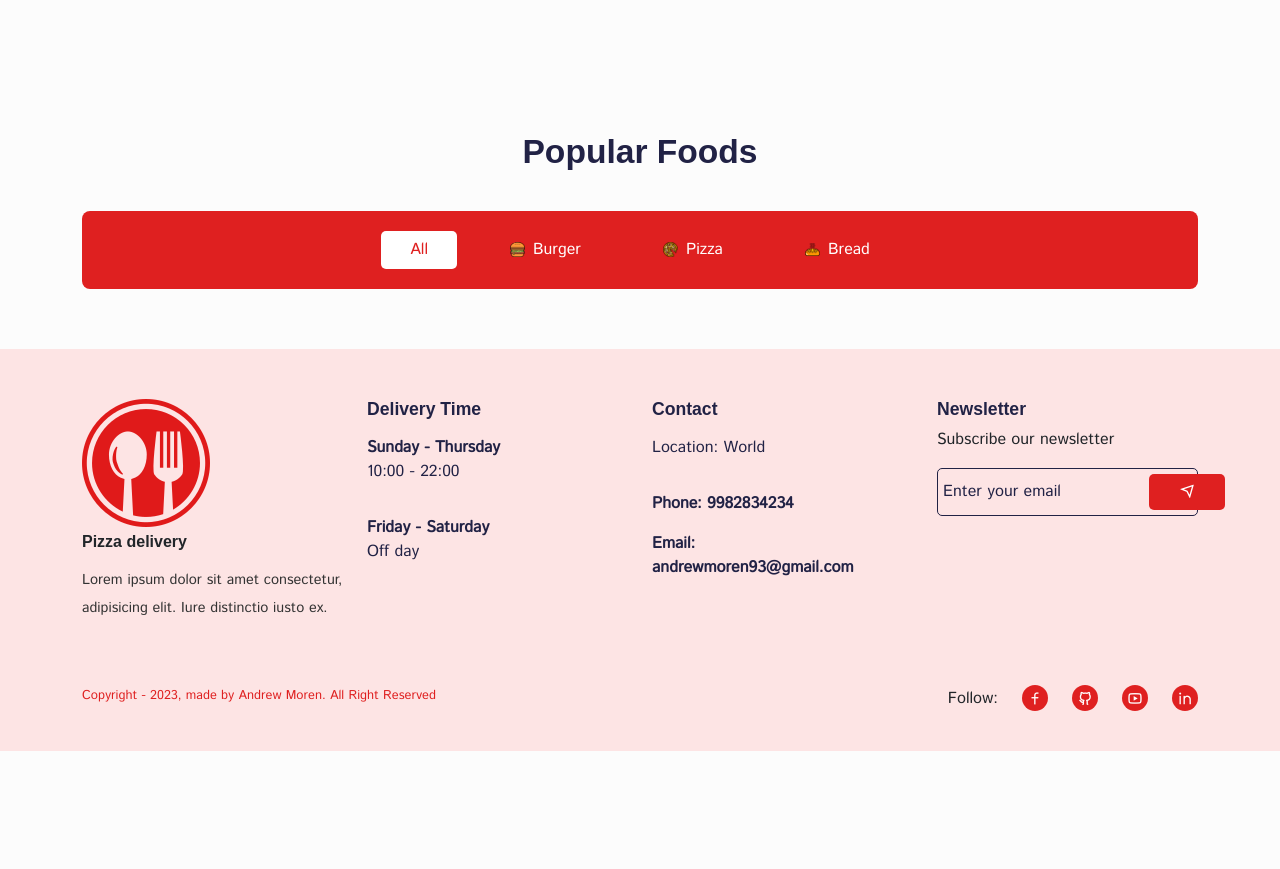
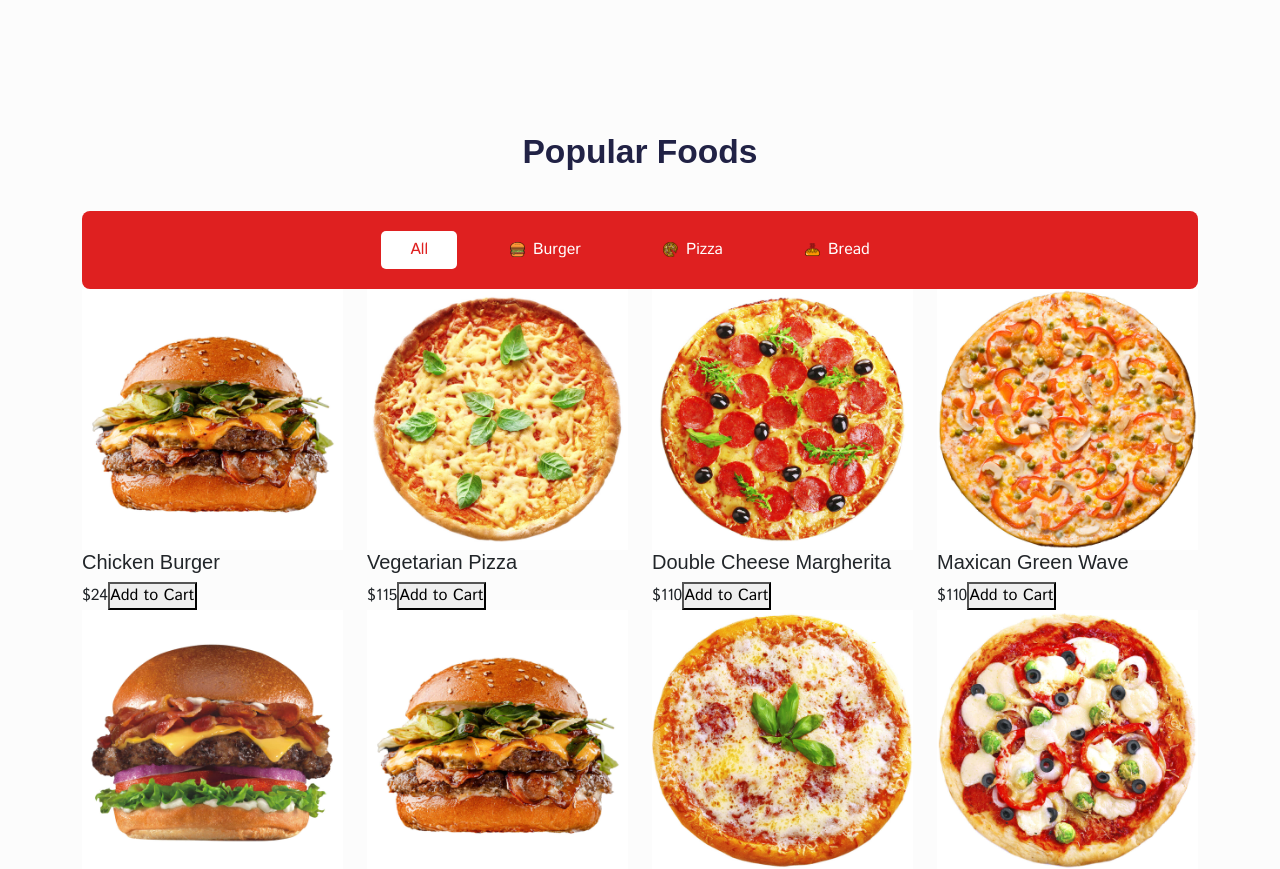
Before and after one commit to Andrewmoren/e_commerce_pizza, a React (Create React App) app: page /home in a window 1280 px wide. Shown: the part 1460-2329 px from the top of the page. Before the commit the page ends 2211 px from the top, so only its background shows below. Built offline with nearby package versions, Linux system fonts and the light colour scheme; a web font is replaced by a local one.

Commit message:
add productCard component

```diff
--- a/src/components/UI/product-card/ProductCard.jsx
+++ b/src/components/UI/product-card/ProductCard.jsx
@@ -6,19 +6,20 @@ import { Link } from "react-router-dom";
 
 import "../../../styles/product-card.css";
 
-const ProductCard = () => {
+const ProductCard = (props) => {
+  const { id, title, image01, price } = props.item;
   return (
     <div className="product__item">
       <div className="product__img">
-        <img src={productImg} alt="product__image" />
+        <img src={image01} alt="product__image" className="w-100" />
       </div>
 
       <div className="product__content">
         <h5>
-          <Link to="">Burger</Link>
+          <Link to={`/foods/${id}`}>{title}</Link>
         </h5>
         <div>
-          <span className="product__price">$24.00</span>
+          <span className="product__price">${price}</span>
           <button className="addToCart">Add to Cart</button>
         </div>
       </div>
--- a/src/pages/Home.jsx
+++ b/src/pages/Home.jsx
@@ -17,6 +17,8 @@ import products from "../assets/fake-data/products.js";
 import foodCategoryImg01 from "../assets/images/hamburger.png";
 import foodCategoryImg02 from "../assets/images/pizza.png";
 import foodCategoryImg03 from "../assets/images/bread.png";
+
+import ProductCard from "../components/UI/product-card/ProductCard";
 
 import "../styles/home.css";
 
@@ -157,6 +159,12 @@ const Home = () => {
                 </button>
               </div>
             </Col>
+
+            {products.map((item) => (
+              <Col lg="3" mb="4" key={item.id}>
+                <ProductCard item={item} />
+              </Col>
+            ))}
           </Row>
         </Container>
       </section>
```
